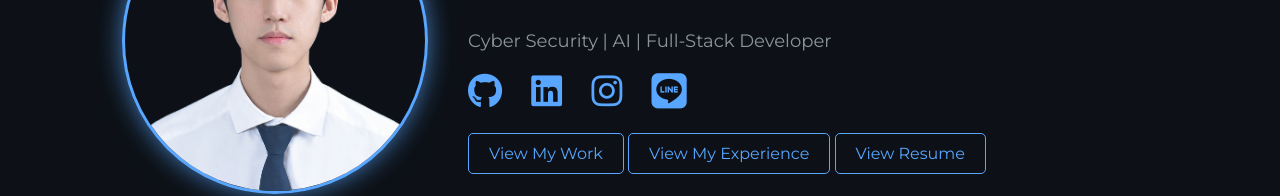
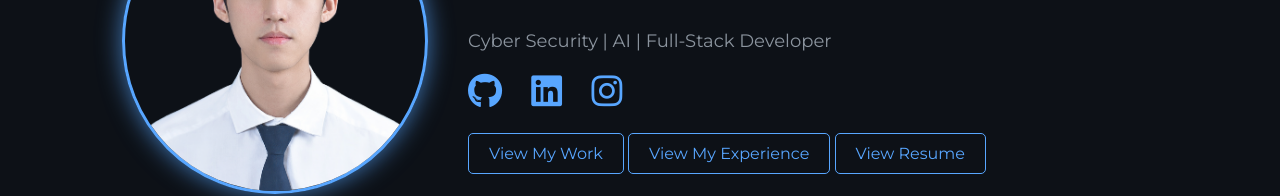
Before and after one commit to danjkpw/jakrapatwpd, a plain HTML site: page index.html in a window 1280 px wide. Shown: the part 261-457 px from the top of the page. Drawn offline with Linux system fonts and the light colour scheme.

Commit message:
Remove line

```diff
--- a/index.html
+++ b/index.html
@@ -71,9 +71,6 @@
         </a>
         <a href="https://www.instagram.com/danjkp/" target="_blank">
             <i class="fab fa-instagram"></i>
-        </a>
-        <a href="https://line.me/ti/p/7_JaiYnAWQ" target="_blank">
-            <i class="fab fa-line"></i>
         </a>
 </div>
         <a class="btn" href="#projects">View My Work</a>
```
